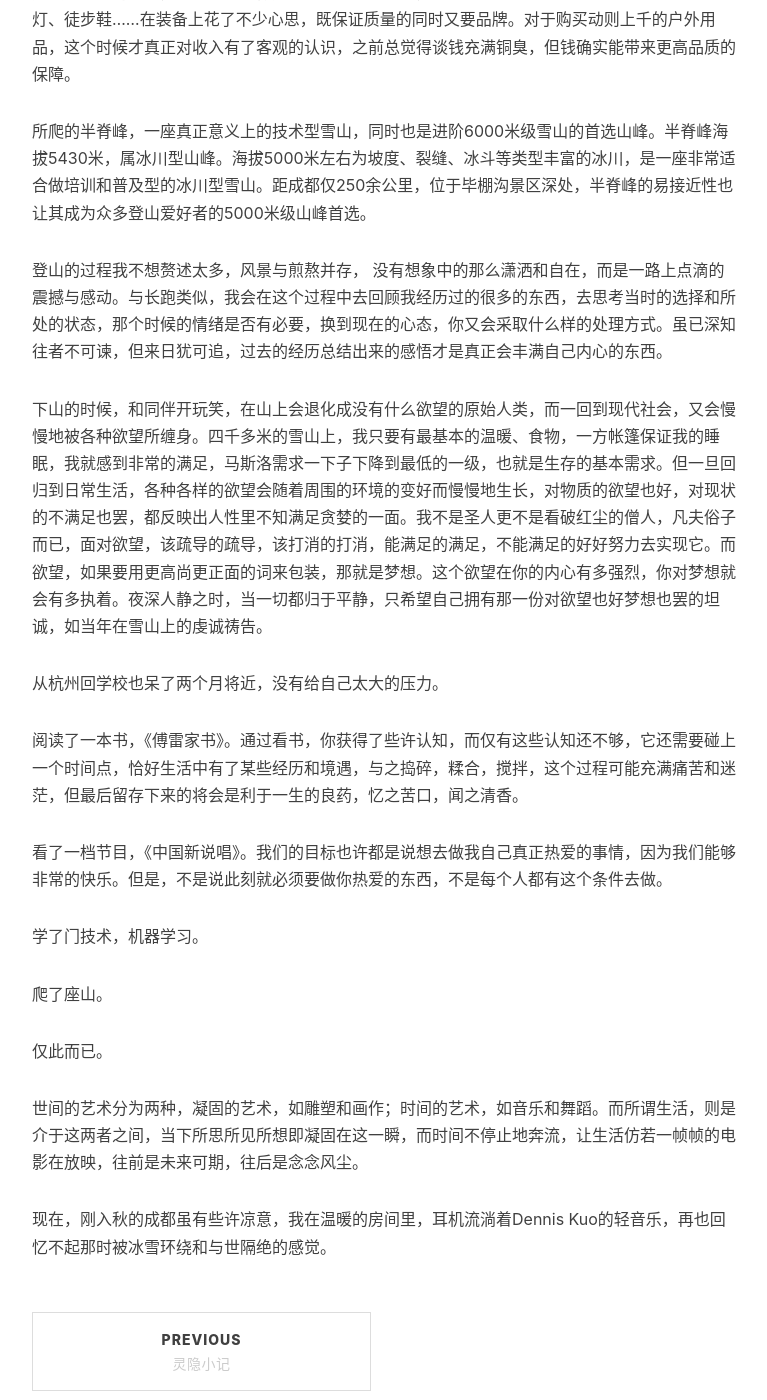
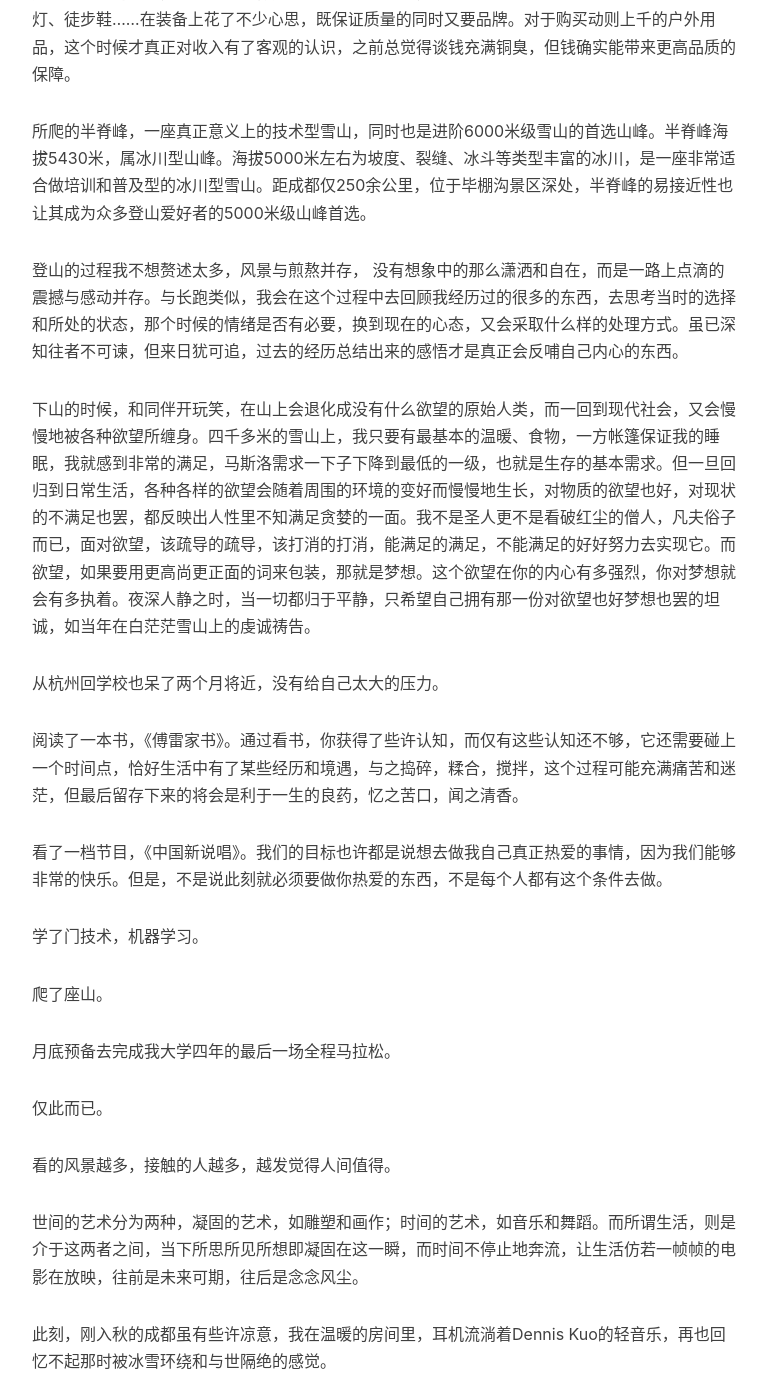
Before and after one commit to kanonjz/kanonjz.github.io, a Jekyll site: the page built from _posts/2018-08-15-snow-mountain-hiking.md, in a window 1280 px wide and 1400 px high, scrolled down 666 px. Shown: the whole window, without its empty margins (233-1000 px from the left). Built offline with Jekyll 4.4.1, drawn with Linux system fonts in a browser that asks for light colours; nearby versions of some CDN libraries; comment, search, counter and statistics services are not loaded.

Commit message:
Update 2018-08-15-snow-mountain-hiking.md

```diff
--- a/_posts/2018-08-15-snow-mountain-hiking.md
+++ b/_posts/2018-08-15-snow-mountain-hiking.md
@@ -15,9 +15,9 @@
 
 所爬的半脊峰，一座真正意义上的技术型雪山，同时也是进阶6000米级雪山的首选山峰。半脊峰海拔5430米，属冰川型山峰。海拔5000米左右为坡度、裂缝、冰斗等类型丰富的冰川，是一座非常适合做培训和普及型的冰川型雪山。距成都仅250余公里，位于毕棚沟景区深处，半脊峰的易接近性也让其成为众多登山爱好者的5000米级山峰首选。
 
-登山的过程我不想赘述太多，风景与煎熬并存， 没有想象中的那么潇洒和自在，而是一路上点滴的震撼与感动。与长跑类似，我会在这个过程中去回顾我经历过的很多的东西，去思考当时的选择和所处的状态，那个时候的情绪是否有必要，换到现在的心态，你又会采取什么样的处理方式。虽已深知往者不可谏，但来日犹可追，过去的经历总结出来的感悟才是真正会丰满自己内心的东西。
+登山的过程我不想赘述太多，风景与煎熬并存， 没有想象中的那么潇洒和自在，而是一路上点滴的震撼与感动并存。与长跑类似，我会在这个过程中去回顾我经历过的很多的东西，去思考当时的选择和所处的状态，那个时候的情绪是否有必要，换到现在的心态，又会采取什么样的处理方式。虽已深知往者不可谏，但来日犹可追，过去的经历总结出来的感悟才是真正会反哺自己内心的东西。
 
-下山的时候，和同伴开玩笑，在山上会退化成没有什么欲望的原始人类，而一回到现代社会，又会慢慢地被各种欲望所缠身。四千多米的雪山上，我只要有最基本的温暖、食物，一方帐篷保证我的睡眠，我就感到非常的满足，马斯洛需求一下子下降到最低的一级，也就是生存的基本需求。但一旦回归到日常生活，各种各样的欲望会随着周围的环境的变好而慢慢地生长，对物质的欲望也好，对现状的不满足也罢，都反映出人性里不知满足贪婪的一面。我不是圣人更不是看破红尘的僧人，凡夫俗子而已，面对欲望，该疏导的疏导，该打消的打消，能满足的满足，不能满足的好好努力去实现它。而欲望，如果要用更高尚更正面的词来包装，那就是梦想。这个欲望在你的内心有多强烈，你对梦想就会有多执着。夜深人静之时，当一切都归于平静，只希望自己拥有那一份对欲望也好梦想也罢的坦诚，如当年在雪山上的虔诚祷告。
+下山的时候，和同伴开玩笑，在山上会退化成没有什么欲望的原始人类，而一回到现代社会，又会慢慢地被各种欲望所缠身。四千多米的雪山上，我只要有最基本的温暖、食物，一方帐篷保证我的睡眠，我就感到非常的满足，马斯洛需求一下子下降到最低的一级，也就是生存的基本需求。但一旦回归到日常生活，各种各样的欲望会随着周围的环境的变好而慢慢地生长，对物质的欲望也好，对现状的不满足也罢，都反映出人性里不知满足贪婪的一面。我不是圣人更不是看破红尘的僧人，凡夫俗子而已，面对欲望，该疏导的疏导，该打消的打消，能满足的满足，不能满足的好好努力去实现它。而欲望，如果要用更高尚更正面的词来包装，那就是梦想。这个欲望在你的内心有多强烈，你对梦想就会有多执着。夜深人静之时，当一切都归于平静，只希望自己拥有那一份对欲望也好梦想也罢的坦诚，如当年在白茫茫雪山上的虔诚祷告。
 
 从杭州回学校也呆了两个月将近，没有给自己太大的压力。
 
@@ -29,8 +29,12 @@
 
 爬了座山。
 
+月底预备去完成我大学四年的最后一场全程马拉松。
+
 仅此而已。
+
+看的风景越多，接触的人越多，越发觉得人间值得。
 
 世间的艺术分为两种，凝固的艺术，如雕塑和画作；时间的艺术，如音乐和舞蹈。而所谓生活，则是介于这两者之间，当下所思所见所想即凝固在这一瞬，而时间不停止地奔流，让生活仿若一帧帧的电影在放映，往前是未来可期，往后是念念风尘。
 
-现在，刚入秋的成都虽有些许凉意，我在温暖的房间里，耳机流淌着Dennis Kuo的轻音乐，再也回忆不起那时被冰雪环绕和与世隔绝的感觉。
+此刻，刚入秋的成都虽有些许凉意，我在温暖的房间里，耳机流淌着Dennis Kuo的轻音乐，再也回忆不起那时被冰雪环绕和与世隔绝的感觉。
```
